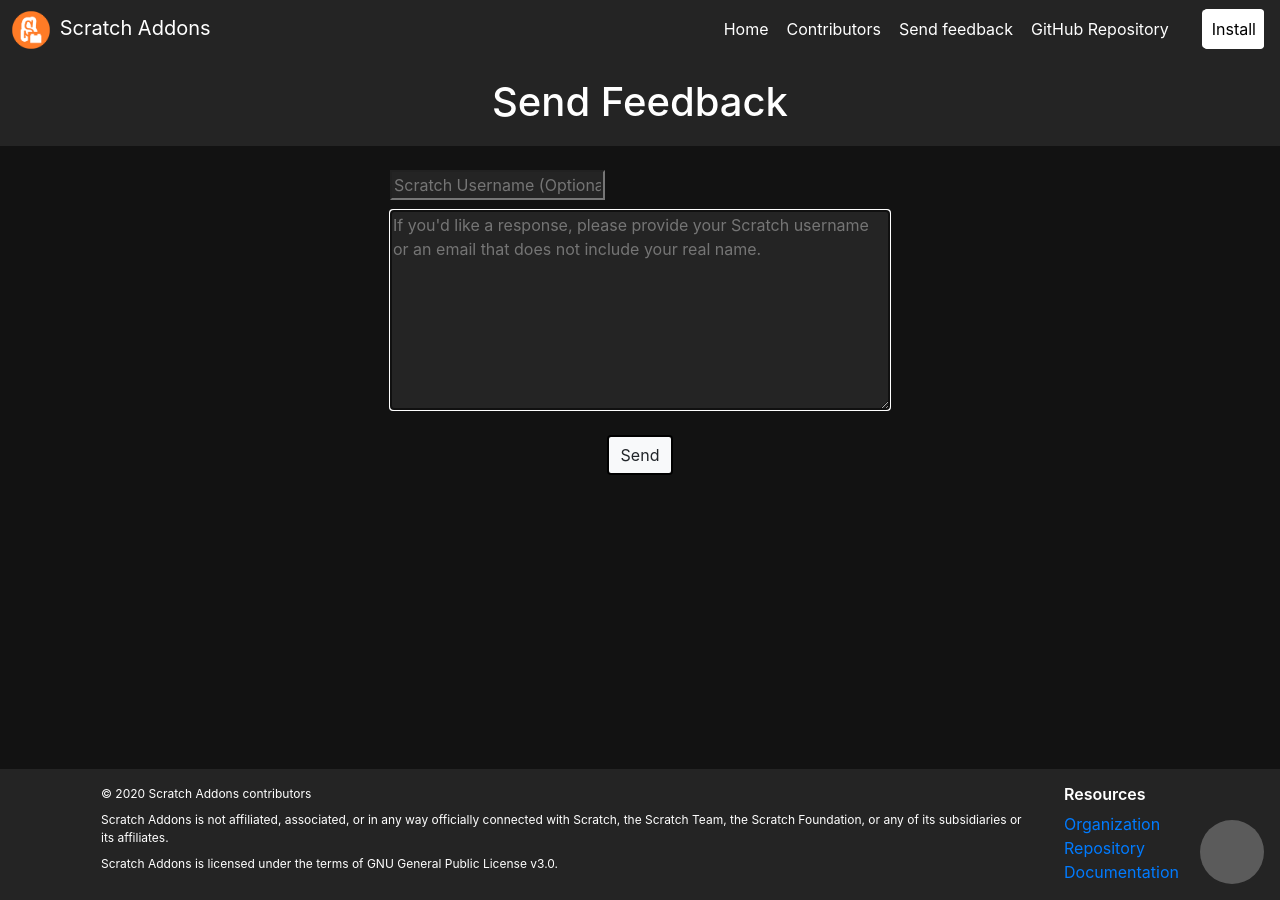
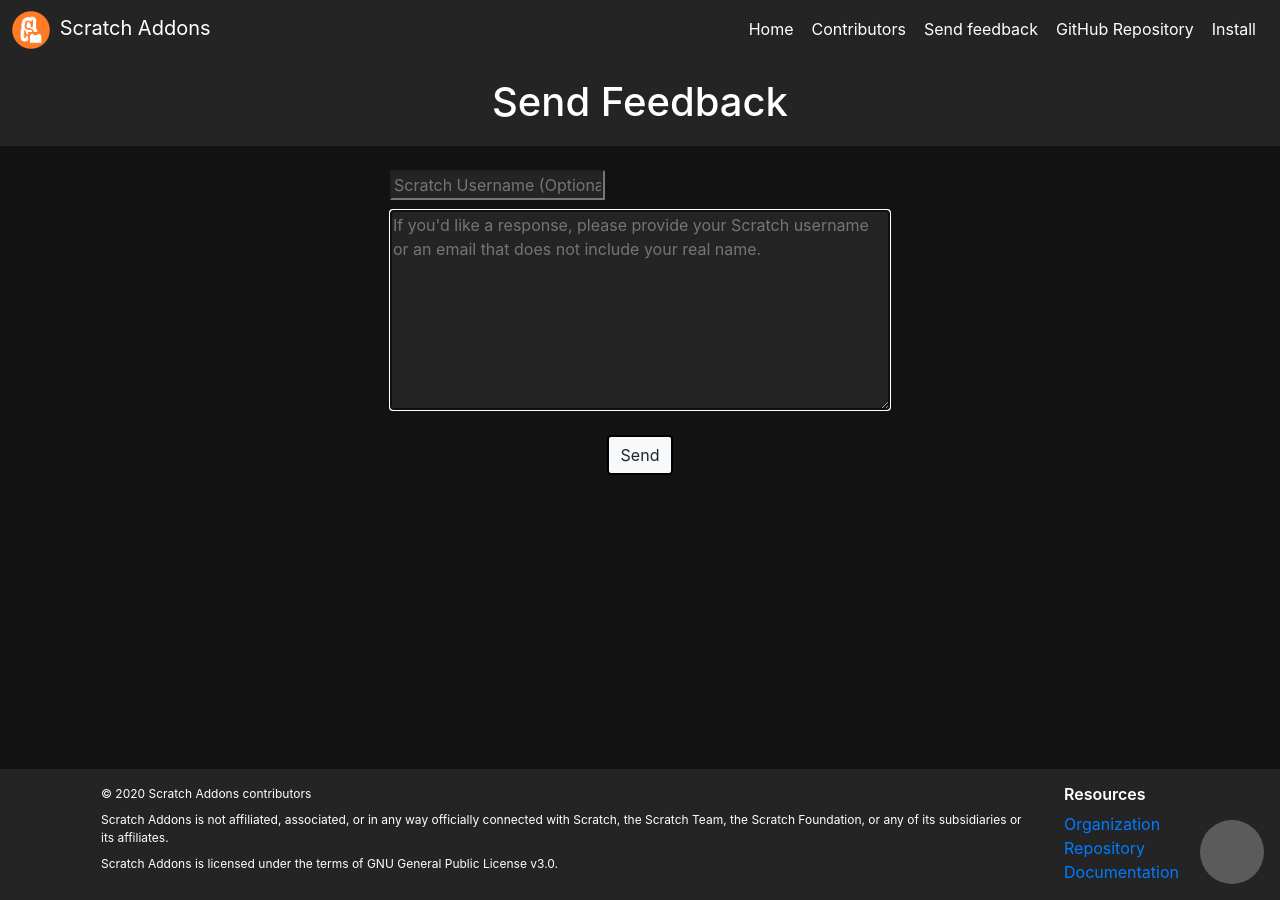
Before and after one commit to ScratchAddons/website, a Jekyll site: the page built from feedback.html, in a window 1280 px wide. Built offline with Jekyll 4.4.1, drawn with Linux system fonts in a browser that asks for light colours.

Commit message:
Tidy up styles and add minor change

```diff
--- a/assets/css/base.scss
+++ b/assets/css/base.scss
@@ -56,14 +56,8 @@
 			margin-left: 0.125rem
 		}
 	}
-	.navbar-nav #nav-install {
-		margin-left: 25px;
-		background: white;
-		color: black !important;
-		border-radius: 10%;
-	}
 
-	.navbar-nav .nav-link:hover, #nav-install > a {
+	.navbar-nav .nav-link:hover, .navbar-nav #install-nav {
 		@media (min-width: 768px) {
 			background: white;
 			color: black !important;
--- a/assets/css/contributors.scss
+++ b/assets/css/contributors.scss
@@ -28,6 +28,7 @@
 			.icon-wrap {
 				margin-right: 0.75rem;
 				height: 64px;
+				width: 64px;
 
 				.user-icon {
 					margin-top: auto;
--- a/assets/css/feedback.scss
+++ b/assets/css/feedback.scss
@@ -24,16 +24,20 @@
 	margin-bottom:10px;
 }
 
-body.dark textarea {
+#send-feedback {
+	border: 2px solid black;
+}
+
+body.dark {
+
+	textarea {
 		background-color: #242424;
 		color: white;
 	}
 
-body.dark input {
+	input {
 		background-color: #242424;
 		color: white;
 	}
 
-#send-feedback {
-	border: 2px solid black;
 }
```
Lines whose indentation alone changed are shown as unchanged.
